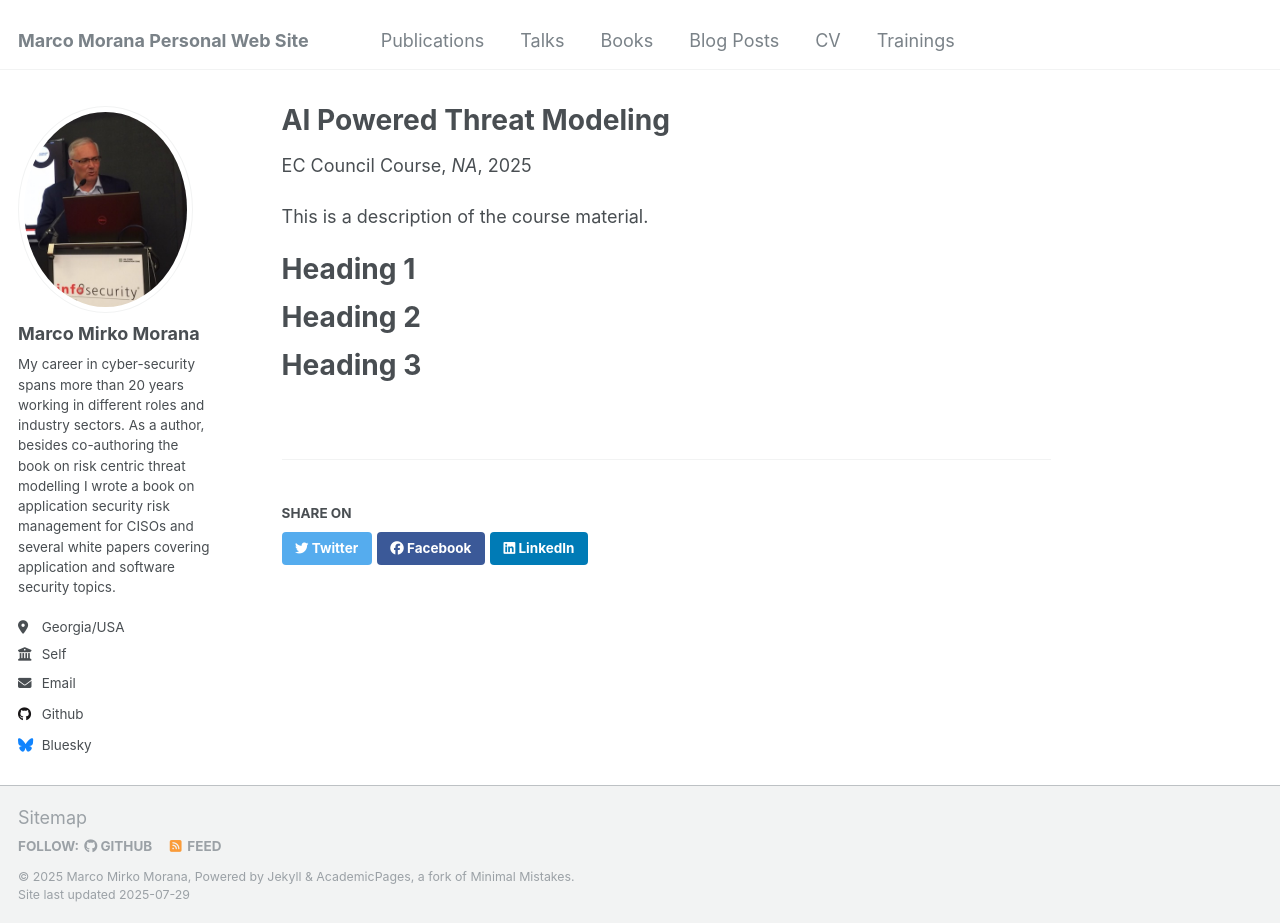
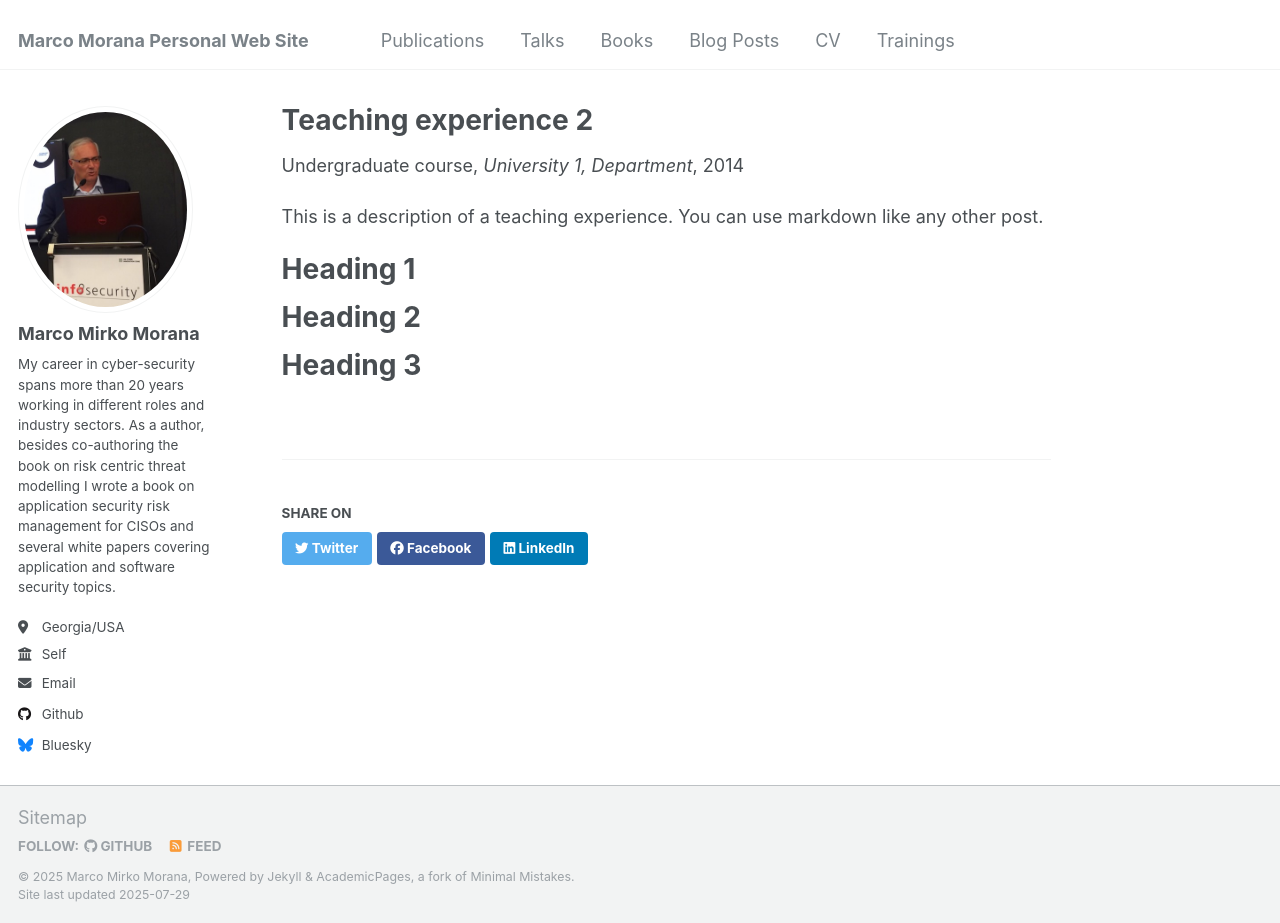
Before and after one commit to mmorana1/marcom, a Jekyll site: the page built from _teaching/2025-fall-teaching-1.md, in a window 1280 px wide and 923 px high. Built offline with Jekyll 4.4.1, drawn with Linux system fonts in a browser that asks for light colours.

Commit message:
Update 2025-fall-teaching-1.md

```diff
--- a/_teaching/2025-fall-teaching-1.md
+++ b/_teaching/2025-fall-teaching-1.md
@@ -1,14 +1,14 @@
 ---
-title: "AI Powered Threat Modeling"
+title: "Teaching experience 2"
 collection: teaching
-type: "EC Council Course"
-permalink: /teaching/2025-fall-teaching-1
-venue: "NA"
-date: 2025-08-01
-location: "TBD, TBD"
+type: "Undergraduate course"
+permalink: /teaching/2014-spring-teaching-1
+venue: "University 1, Department"
+date: 2014-01-01
+location: "City, Country"
 ---
 
-This is a description of the course material.
+This is a description of a teaching experience. You can use markdown like any other post.
 
 Heading 1
 ======
```
